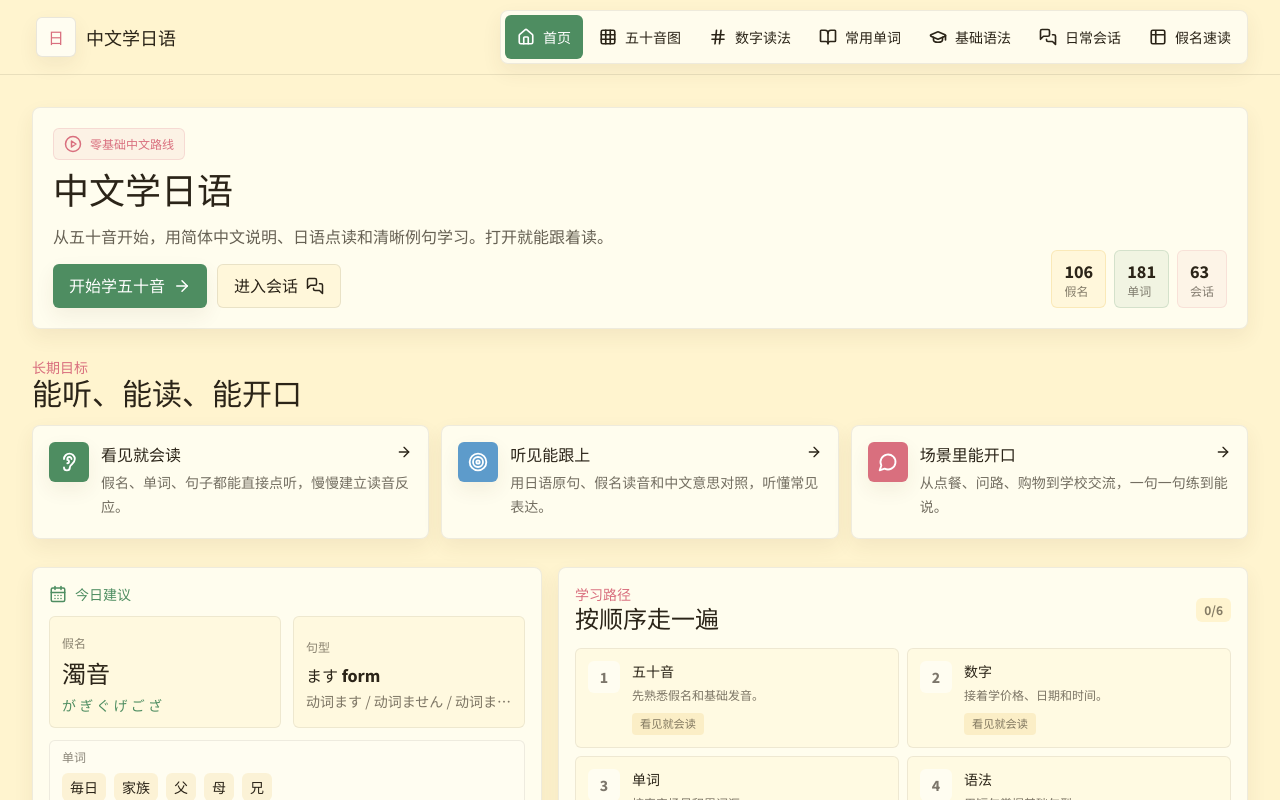
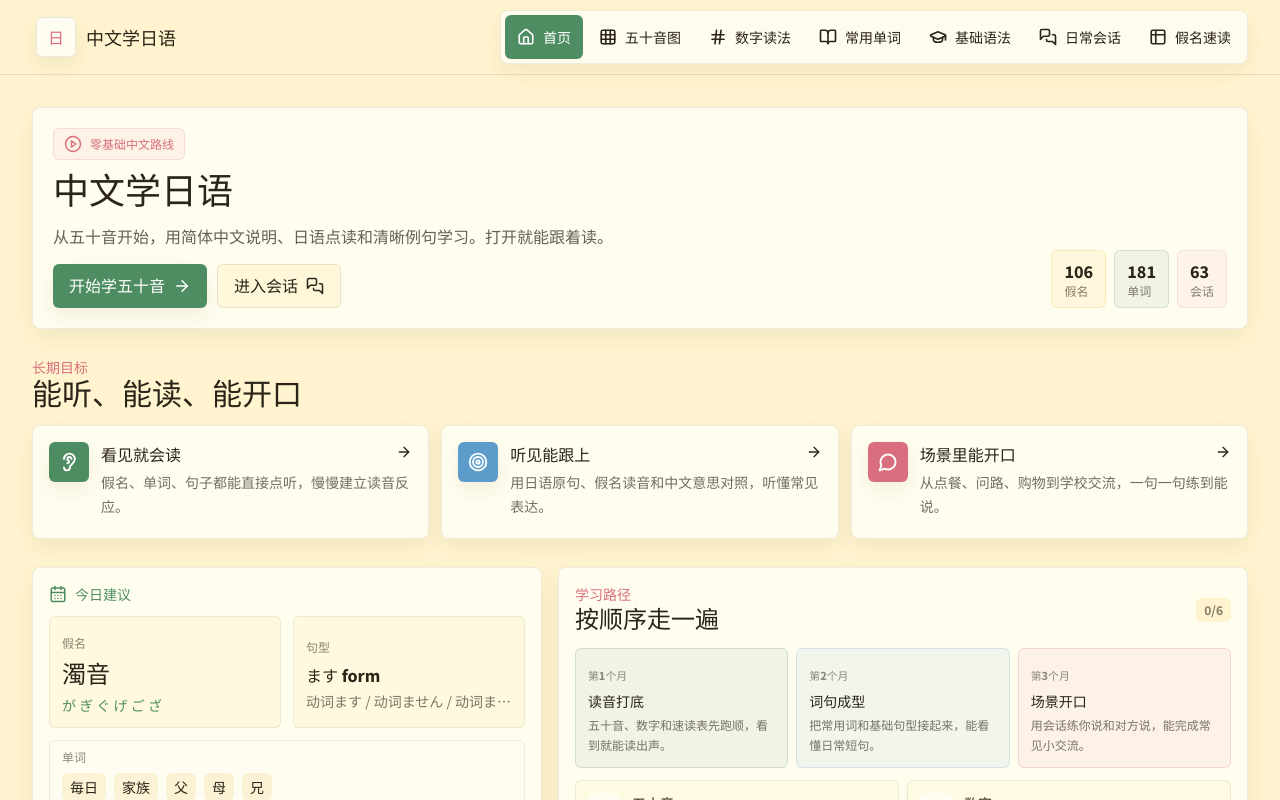
Before and after one commit to marksui/nihongo-learning, a React (Vite) app: page / in a window 1280 px wide. Shown: the top 800 px of the page. Built offline with nearby package versions, Linux system fonts and the light colour scheme.

Commit message:
Add three month learning milestones

```diff
--- a/src/data/learningPath.ts
+++ b/src/data/learningPath.ts
@@ -10,6 +10,7 @@ export interface LearningPathStep {
   title: string;
   description: string;
   goalId: string;
+  milestoneId: string;
   level?: "入门" | "基础" | "进阶入门";
   tags?: string[];
   sortOrder?: number;
@@ -21,6 +22,19 @@ export interface LearningGoal {
   description: string;
   tone: "matcha" | "sora" | "sakura";
   page: PageKey;
+  level?: "入门" | "基础" | "进阶入门";
+  tags?: string[];
+  sortOrder?: number;
+}
+
+export interface LearningMilestone {
+  id: string;
+  label: string;
+  title: string;
+  description: string;
+  page: PageKey;
+  goalId: string;
+  tone: LearningGoal["tone"];
   level?: "入门" | "基础" | "进阶入门";
   tags?: string[];
   sortOrder?: number;
@@ -67,13 +81,52 @@ export const learningGoals: LearningGoal[] = [
   },
 ];
 
+export const learningMilestones: LearningMilestone[] = [
+  {
+    id: "month-1",
+    label: "第1个月",
+    title: "读音打底",
+    description: "五十音、数字和速读表先跑顺，看到就能读出声。",
+    page: "kana",
+    goalId: "read",
+    tone: "matcha",
+    level: "入门",
+    tags: ["假名", "数字", "读音"],
+    sortOrder: 1,
+  },
+  {
+    id: "month-2",
+    label: "第2个月",
+    title: "词句成型",
+    description: "把常用词和基础句型接起来，能看懂日常短句。",
+    page: "vocabulary",
+    goalId: "listen",
+    tone: "sora",
+    level: "基础",
+    tags: ["单词", "语法", "句型"],
+    sortOrder: 2,
+  },
+  {
+    id: "month-3",
+    label: "第3个月",
+    title: "场景开口",
+    description: "用会话练你说和对方说，能完成常见小交流。",
+    page: "conversation",
+    goalId: "speak",
+    tone: "sakura",
+    level: "基础",
+    tags: ["会话", "跟读", "情景"],
+    sortOrder: 3,
+  },
+];
+
 export const learningPathSteps: LearningPathStep[] = [
-  { id: "path-kana", page: "kana", title: "五十音", description: "先熟悉假名和基础发音。", goalId: "read", level: "入门", tags: ["假名"], sortOrder: 1 },
-  { id: "path-numbers", page: "numbers", title: "数字", description: "接着学价格、日期和时间。", goalId: "read", level: "入门", tags: ["数字"], sortOrder: 2 },
-  { id: "path-vocabulary", page: "vocabulary", title: "单词", description: "按真实场景积累词汇。", goalId: "listen", level: "基础", tags: ["词汇", "场景"], sortOrder: 3 },
-  { id: "path-grammar", page: "grammar", title: "语法", description: "用短句掌握基础句型。", goalId: "listen", level: "基础", tags: ["句型"], sortOrder: 4 },
-  { id: "path-conversation", page: "conversation", title: "会话", description: "跟着情景一句一句说。", goalId: "speak", level: "基础", tags: ["会话", "跟读"], sortOrder: 5 },
-  { id: "path-quickread", page: "quickread", title: "速读", description: "用点读表快速复习。", goalId: "read", level: "入门", tags: ["复习", "点读"], sortOrder: 6 },
+  { id: "path-kana", page: "kana", title: "五十音", description: "先熟悉假名和基础发音。", goalId: "read", milestoneId: "month-1", level: "入门", tags: ["假名"], sortOrder: 1 },
+  { id: "path-numbers", page: "numbers", title: "数字", description: "接着学价格、日期和时间。", goalId: "read", milestoneId: "month-1", level: "入门", tags: ["数字"], sortOrder: 2 },
+  { id: "path-vocabulary", page: "vocabulary", title: "单词", description: "按真实场景积累词汇。", goalId: "listen", milestoneId: "month-2", level: "基础", tags: ["词汇", "场景"], sortOrder: 3 },
+  { id: "path-grammar", page: "grammar", title: "语法", description: "用短句掌握基础句型。", goalId: "listen", milestoneId: "month-2", level: "基础", tags: ["句型"], sortOrder: 4 },
+  { id: "path-conversation", page: "conversation", title: "会话", description: "跟着情景一句一句说。", goalId: "speak", milestoneId: "month-3", level: "基础", tags: ["会话", "跟读"], sortOrder: 5 },
+  { id: "path-quickread", page: "quickread", title: "速读", description: "用点读表快速复习。", goalId: "read", milestoneId: "month-3", level: "入门", tags: ["复习", "点读"], sortOrder: 6 },
 ];
 
 const getDayIndex = (date = new Date()) => {
--- a/src/pages/Home.tsx
+++ b/src/pages/Home.tsx
@@ -20,7 +20,7 @@ import PageHero from "../components/PageHero";
 import { dialogues } from "../data/dialogues";
 import { grammarLessons } from "../data/grammar";
 import { kanaItems } from "../data/kana";
-import { getTodaySuggestion, learningGoals, learningPathSteps } from "../data/learningPath";
+import { getTodaySuggestion, learningGoals, learningMilestones, learningPathSteps } from "../data/learningPath";
 import { numberExamples } from "../data/numbers";
 import { vocabulary } from "../data/vocabulary";
 import type { PageKey } from "../components/Navbar";
@@ -50,6 +50,12 @@ const goalAccentClasses = {
   sora: "bg-sora",
   sakura: "bg-sakura",
 } satisfies Record<(typeof learningGoals)[number]["tone"], string>;
+
+const milestoneToneClasses = {
+  matcha: "border-matcha/20 bg-matcha/8 hover:border-matcha/35 hover:bg-matcha/12",
+  sora: "border-sora/20 bg-sora/8 hover:border-sora/35 hover:bg-sora/12",
+  sakura: "border-sakura/20 bg-sakura/8 hover:border-sakura/35 hover:bg-sakura/12",
+} satisfies Record<(typeof learningMilestones)[number]["tone"], string>;
 
 const featureCards: FeatureCard[] = [
   {
@@ -106,6 +112,7 @@ const Home = ({ onNavigate }: HomeProps) => {
   const today = useMemo(() => getTodaySuggestion(), []);
   const progress = useMemo(() => readLearningProgress(), []);
   const goalsById = useMemo(() => new Map(learningGoals.map((goal) => [goal.id, goal])), []);
+  const milestonesById = useMemo(() => new Map(learningMilestones.map((milestone) => [milestone.id, milestone])), []);
   const viewedPages = new Set(progress.viewedPages);
 
   return (
@@ -237,10 +244,25 @@ const Home = ({ onNavigate }: HomeProps) => {
               {progress.viewedPages.length}/{learningPathSteps.length}
             </span>
           </div>
+          <div className="mb-3 grid gap-2 sm:grid-cols-3">
+            {learningMilestones.map((milestone) => (
+              <button
+                key={milestone.id}
+                type="button"
+                onClick={() => onNavigate(milestone.page)}
+                className={`min-h-24 rounded-md border p-3 text-left transition active:scale-[0.99] ${milestoneToneClasses[milestone.tone]}`}
+              >
+                <span className="text-[0.68rem] font-extrabold text-ink/52">{milestone.label}</span>
+                <span className="mt-1 block text-sm font-extrabold text-ink">{milestone.title}</span>
+                <span className="mt-1 block text-xs leading-5 text-ink/62">{milestone.description}</span>
+              </button>
+            ))}
+          </div>
           <div className="grid gap-2 sm:grid-cols-2">
             {learningPathSteps.map((step, index) => {
               const done = viewedPages.has(step.page);
               const goal = goalsById.get(step.goalId);
+              const milestone = milestonesById.get(step.milestoneId);
 
               return (
                 <button
@@ -263,7 +285,7 @@ const Home = ({ onNavigate }: HomeProps) => {
                     <span className="mt-1 block text-xs leading-5 text-ink/62">{step.description}</span>
                     {goal ? (
                       <span className="mt-2 inline-flex rounded bg-yuzu/18 px-2 py-0.5 text-[0.7rem] font-extrabold text-ink/58">
-                        {goal.title}
+                        {milestone ? `${milestone.label} · ` : ""}{goal.title}
                       </span>
                     ) : null}
                   </span>
```
